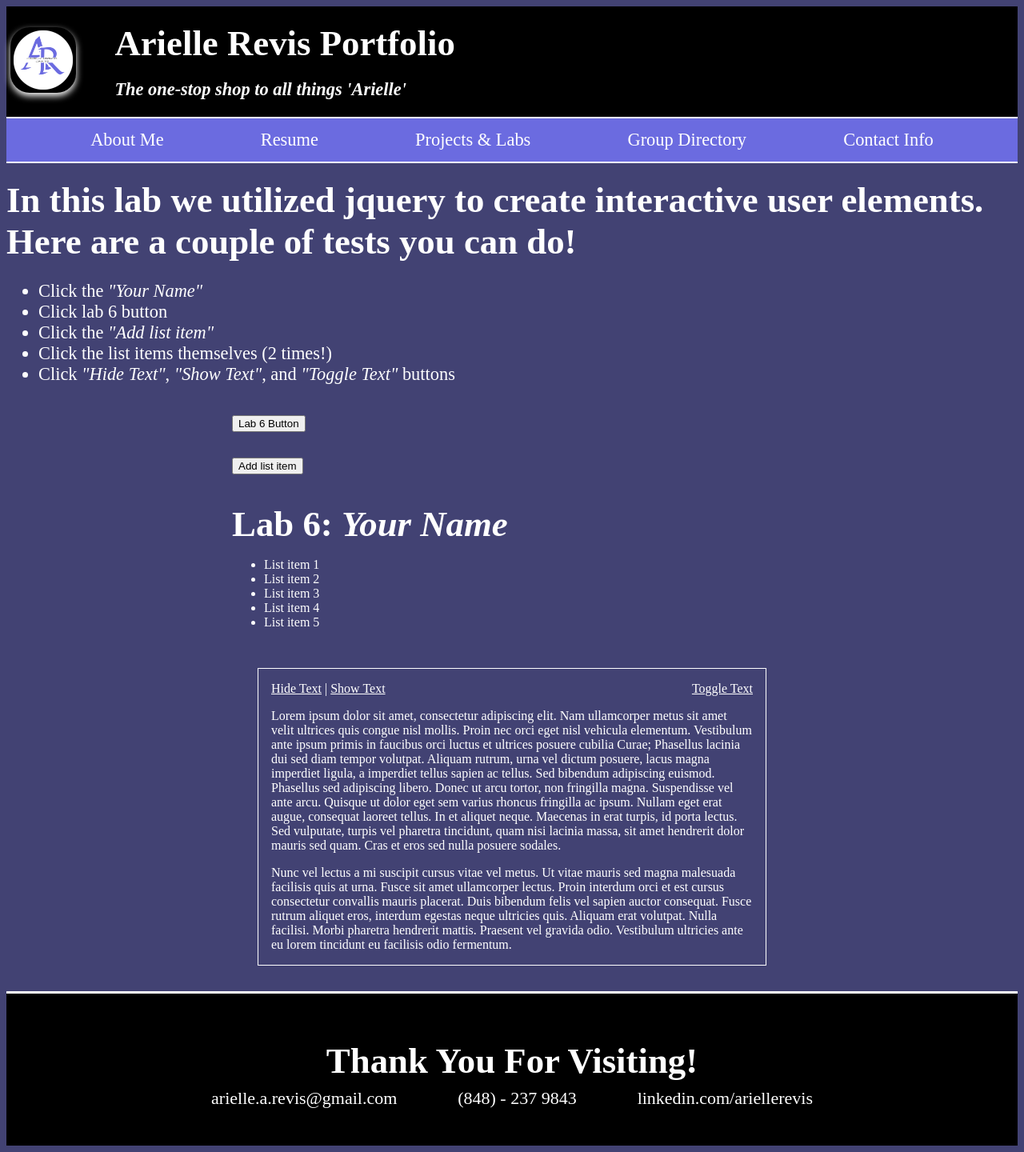
After one commit to revisa1/ITWS1100-revisa, a PHP site: page /labs/lab06/lab6landing.html in a window 1280 px wide. The commit adds this page. Shown: the whole page at 80% size. Run offline with PHP 8.4, Linux system fonts and the light colour scheme.

Commit message:
lab6 jquery
-created lab6 landing page
-edited previous lab pages to include instructions

```diff
--- a/Resources/site.css
+++ b/Resources/site.css
@@ -98,8 +98,9 @@ body{
 .prjtLabsContent a{
    color:white;
    text-decoration:none;
-   padding:2%;
+   padding:1%;
    display:inline;
+   font-size:auto;
 }
 
 .prjtLabsContent a:hover{
@@ -336,3 +337,69 @@ textarea:focus{
    font-size: 16px;
    margin-bottom: 4%;
  }
+
+ #bodyBlock {
+   display:flex;
+   flex-direction:column;
+   justify-content: center;
+   width: 700px;
+   margin: auto;
+ }
+ #showHideBlock {
+   padding: 1em 1em 0 1em;
+   border: 1px solid white;
+   margin:2em;
+ }
+ #showHideBlock p {
+   margin: 0 0 1em 0;
+ }
+ #showHideLinks {
+   margin-bottom: 1em;
+ }
+ #toggleText {
+   display: block;
+   float: right;
+   color:white;
+ }
+
+#toggleText:hover{
+   font-style:italic;
+   font-weight:light;
+}
+
+
+#hideText{
+   color:white;
+}
+
+#hideText:hover{
+   font-style:italic;
+   font-weight:light;
+}
+
+
+#showText{
+   color:white;
+}
+
+#showText:hover{
+   font-style:italic;
+   font-weight:light;
+}
+
+
+ h1:hover {
+   cursor: pointer;
+ }
+ .red {
+   color: red;
+   background-color: transparent;
+ }
+
+ .lab6tests ul{
+   display:flex;
+   flex-direction:column;
+   justify-content:center;
+   font-size: 1.4em;
+   color:white;
+ }
--- a/Resume/rsmeLanding.html
+++ b/Resume/rsmeLanding.html
@@ -148,6 +148,7 @@
             <a href="../labs/lab03/lab3landing.html">Lab 3 - Portfolio</a>
             <a href="../labs/lab04/lab4landing.html">Lab 4 -  XML</a>
             <a href="../labs/lab05/lab5landing.html">Lab 5 - Javascript</a>
+            <a href="../labs/lab06/lab6landing.html">Lab 6 - jQuery</a>
           </div>
         </div>
         <div class="navLinks"><a href="../groupDirectory/grpdir.html">Group Directory</a></div>
--- a/aboutMe/aboutMe.html
+++ b/aboutMe/aboutMe.html
@@ -25,6 +25,7 @@
           <a href="../labs/lab03/lab3landing.html">Lab 3 - Portfolio</a>
           <a href="../labs/lab04/lab4landing.html">Lab 4 -  XML</a>
           <a href="../labs/lab05/lab5landing.html">Lab 5 - Javascript</a>
+          <a href="../labs/lab06/lab6landing.html">Lab 6 -  jQuery</a>
         </div>
       </div>
       <div class="navLinks"><a href="../groupDirectory/grpdir.html">Group Directory</a></div>
--- a/contactInfo/cntct.html
+++ b/contactInfo/cntct.html
@@ -25,6 +25,7 @@
           <a href="../labs/lab03/lab3landing.html">Lab 3 - Portfolio</a>
           <a href="../labs/lab04/lab4landing.html">Lab 4 -  XML</a>
           <a href="../labs/lab05/lab5landing.html">Lab 5 - Javascript</a>
+          <a href="../labs/lab06/lab6landing.html">Lab 6 - jQuery</a>
         </div>
       </div>
       <div class="navLinks"><a href="../groupDirectory/grpdir.html">Group Directory</a></div>
--- a/groupDirectory/grpdir.html
+++ b/groupDirectory/grpdir.html
@@ -25,6 +25,7 @@
           <a href="../labs/lab03/lab3landing.html">Lab 3 - Portfolio</a>
           <a href="../labs/lab04/lab4landing.html">Lab 4 -  XML</a>
           <a href="../labs/lab05/lab5landing.html">Lab 4 - Javascript</a>
+          <a href="../labs/lab06/lab6landing.html">Lab 6 - jQuery</a>
         </div>
       </div>
       <div class="navLinks"><a href="./grpdir.html">Group Directory</a></div>
--- a/index.html
+++ b/index.html
@@ -25,6 +25,7 @@
           <a href="./labs/lab03/lab3landing.html">Lab 3 - Portfolio</a>
           <a href="./labs/lab04/lab4landing.html">Lab 4 -  XML</a>
           <a href="./labs/lab05/lab5landing.html">Lab 5 - Javascript</a>
+          <a href="./labs/lab06/lab6landing.html">Lab 6 - jQuery</a>
         </div>
       </div>
       <div class="navLinks"><a href="./groupDirectory/grpdir.html">Group Directory</a></div>
--- a/labs/lab01/lab1landing.html
+++ b/labs/lab01/lab1landing.html
@@ -25,6 +25,7 @@
                 <a href="../lab03/lab3landing.html">Lab 3 - Portfolio</a>
                 <a href="../lab04/lab4landing.html">Lab 4 -  XML</a>
                 <a href="../lab05/lab5landing.html">Lab 5 - Javascript</a>
+                <a href="../lab06/lab6landing.html">Lab 6 - jQuery</a>
               </div>
             </div>
             <div class="navLinks"><a href="../../groupDirectory/grpdir.html">Group Directory</a></div>
--- a/labs/lab03/lab3landing.html
+++ b/labs/lab03/lab3landing.html
@@ -25,6 +25,7 @@
           <a href="./lab3landing.html">Lab 3 - Portfolio</a>
           <a href="../lab04/lab4landing.html">Lab 4 -  XML</a>
           <a href="../lab05/lab5landing.html">Lab 5 - Javascript</a>
+          <a href="../lab06/lab6landing.html">Lab 6 - jQuery</a>
         </div>
       </div>
       <div class="navLinks"><a href="../../groupDirectory/grpdir.html">Group Directory</a></div>
--- a/labs/lab04/lab4landing.html
+++ b/labs/lab04/lab4landing.html
@@ -26,13 +26,14 @@
           <a href="../lab03/lab3landing.html">Lab 3 - Portfolio</a>
           <a href="./lab4landing.html">Lab 4 - XML</a>
           <a href="../lab05/lab5landing.html">Lab 5 - Javascript</a>
+          <a href="../lab06/lab6landing.html">Lab 6 - jQuery</a>
         </div>
       </div>
       <div class="navLinks"><a href="../../groupDirectory/grpdir.html">Group Directory</a></div>
       <div class="navLinks"><a href="../../contactInfo/cntct.html">Contact Info</a></div>
     </div>
     <div class="lab4">
-      <h1>Here are the links to my XML RSS and ATOM feeds:</h1>
+      <h1>In this lab we created our own rss and atom feeds using data about our labs in our personal site:</h1>
       <li><a href="./rss.xml">RSS</a></li>
       <li><a href="./atom.xml">ATOM</a></li>
     </div>
--- a/labs/lab05/lab5.js
+++ b/labs/lab05/lab5.js
@@ -83,6 +83,8 @@ function returnText(){
 
 }
 
+document.getElement
+
 function nickname() {
    firstName=document.getElementById("firstName").value;
    lastName=document.getElementById("lastName").value;
--- a/labs/lab05/lab5landing.html
+++ b/labs/lab05/lab5landing.html
@@ -28,6 +28,7 @@
           <a href="../lab03/lab3landing.html">Lab 3 - Portfolio</a>
           <a href="../lab04/lab4landing.html">Lab 4 - XML</a>
           <a href="./lab5landing.html">Lab 5 - Javascript</a>
+          <a href="../lab06/lab6landing.html">Lab 6 - jQuery</a>
         </div>
       </div>
       <div class="navLinks"><a href="../../groupDirectory/grpdir.html">Group Directory</a></div>
--- /dev/null
+++ b/labs/lab06/lab6landing.html
@@ -0,0 +1,113 @@
+<!DOCTYPE html>
+<html lang="en">
+
+<head>
+   <title>ITWS1100 Lab 6 : jQuery</title>
+   <meta charset="UTF-8" >
+   <meta name= viewport content="width=device-width, initial-scale=1.0" >
+   <script src="https://code.jquery.com/jquery-3.7.1.js">
+   </script>
+   <script src="lab6.js"></script>
+   <link rel="stylesheet" href="../../Resources/site.css" type="text/css" >
+</head>
+
+<body>
+   <div class="header">
+      <a href ="./aboutMe.html"><img src="../../Resources/logo.png" alt="Arielle Revis Logo"></a>
+      <div class="headerContents">
+      <h1><strong>Arielle Revis Portfolio</strong></h1>
+      <h2><em>The one-stop shop to all things 'Arielle'</em></h2>
+    </div>
+ </div>
+   <div class="navbar">
+    <div class="navLinks"><a href="../../aboutMe/aboutMe.html">About Me</a></div>
+    <div class="navLinks"><a href="../../Resume/rsmeLanding.html">Resume</a></div>
+    <div class="prjtLabs">
+      <button class="prjtLabsBtn">Projects & Labs</button>
+      <div class="prjtLabsContent">
+        <a href="../lab01/lab1landing.html">Lab 1 - Basic Setup</a>
+        <a href="../lab02/revisa-ariellerevis-resume.html">Lab 2 - Resume</a>
+        <a href="../lab03/lab3landing.html">Lab 3 - Portfolio</a>
+        <a href="../lab04/lab4landing.html">Lab 4 -  XML</a>
+        <a href="../lab05/lab5landing.html">Lab 5 - Javascript</a>
+        <a href="./lab6landing.html">Lab 6 - jQuery</a>
+      </div>
+    </div>
+    <div class="navLinks"><a href="../groupDirectory/grpdir.html">Group Directory</a></div>
+    <div class="navLinks"><a href="../contactInfo/cntct.html">Contact Info</a></div>
+  </div>
+
+  <div class="lab6tests">
+      <h1>In this lab we utilized jquery to create interactive user elements. Here are a couple of tests you can do!</h1>
+      <ul>
+         <li>Click the <em>"Your Name"</em></li>
+         <li>Click lab 6 button</li>
+         <li>Click the <em>"Add list item"</em></li>
+         <li>Click the list items themselves (2 times!)</li>
+         <li>Click <em>"Hide Text"</em>, <em>"Show Text"</em>, and <em>"Toggle Text"</em> buttons</li>
+      </ul>
+  </div>
+
+   <div id="bodyBlock">
+      <p>
+         <button type="button" id="labButton">Lab 6 Button</button>
+      </p>
+      <p>
+         <button type="button" id="AddListItem">Add list item</button>
+      </p>
+      <h1>Lab 6: <em class="myName">Your Name</em></h1>
+
+      <ul id="labList">
+         <li>List item 1</li>
+         <li>List item 2</li>
+         <li>List item 3</li>
+         <li>List item 4</li>
+         <li>List item 5</li>
+      </ul>
+
+      <div id="showHideBlock">
+         <div id="showHideLinks">
+            <a href="#" id="toggleText">Toggle Text</a>
+            <a href="#" id="hideText">Hide Text</a> |
+            <a href="#" id="showText">Show Text</a>
+         </div>
+         <p>
+            Lorem ipsum dolor sit amet, consectetur adipiscing elit. Nam
+            ullamcorper metus sit amet velit ultrices quis congue nisl mollis.
+            Proin nec orci eget nisl vehicula elementum. Vestibulum ante ipsum
+            primis in faucibus orci luctus et ultrices posuere cubilia Curae;
+            Phasellus lacinia dui sed diam tempor volutpat. Aliquam rutrum, urna
+            vel dictum posuere, lacus magna imperdiet ligula, a imperdiet tellus
+            sapien ac tellus. Sed bibendum adipiscing euismod. Phasellus sed
+            adipiscing libero. Donec ut arcu tortor, non fringilla magna.
+            Suspendisse vel ante arcu. Quisque ut dolor eget sem varius rhoncus
+            fringilla ac ipsum. Nullam eget erat augue, consequat laoreet tellus.
+            In et aliquet neque. Maecenas in erat turpis, id porta lectus. Sed
+            vulputate, turpis vel pharetra tincidunt, quam nisi lacinia massa,
+            sit amet hendrerit dolor mauris sed quam. Cras et eros sed nulla
+            posuere sodales.
+         </p>
+         <p>
+            Nunc vel lectus a mi suscipit cursus vitae vel metus. Ut vitae mauris
+            sed magna malesuada facilisis quis at urna. Fusce sit amet ullamcorper
+            lectus. Proin interdum orci et est cursus consectetur convallis mauris
+            placerat. Duis bibendum felis vel sapien auctor consequat. Fusce
+            rutrum aliquet eros, interdum egestas neque ultricies quis. Aliquam
+            erat volutpat. Nulla facilisi. Morbi pharetra hendrerit mattis.
+            Praesent vel gravida odio. Vestibulum ultricies ante eu lorem
+            tincidunt eu facilisis odio fermentum.
+         </p>
+      </div>
+
+   </div>
+   <footer>
+      <h1><strong>Thank You For Visiting!</strong></h1>
+      <div class="footerLinks">
+        <a href="mailto:arielle.a.revis@gmail.com">arielle.a.revis@gmail.com</a>
+        <a href="tel:8482379843">(848) - 237 9843</a>
+        <a href="https://www.linkedin.com/in/arielle-revis/">linkedin.com/ariellerevis</a>
+       </div>
+    </footer>
+</body>
+
+</html>
```
Also changed, not shown: labs/lab02/revisa-ariellerevis-resume.html (+7 -3 lines), labs/lab06/lab6.js (added, +88 -0 lines), labs/lab06/README.md (added).
